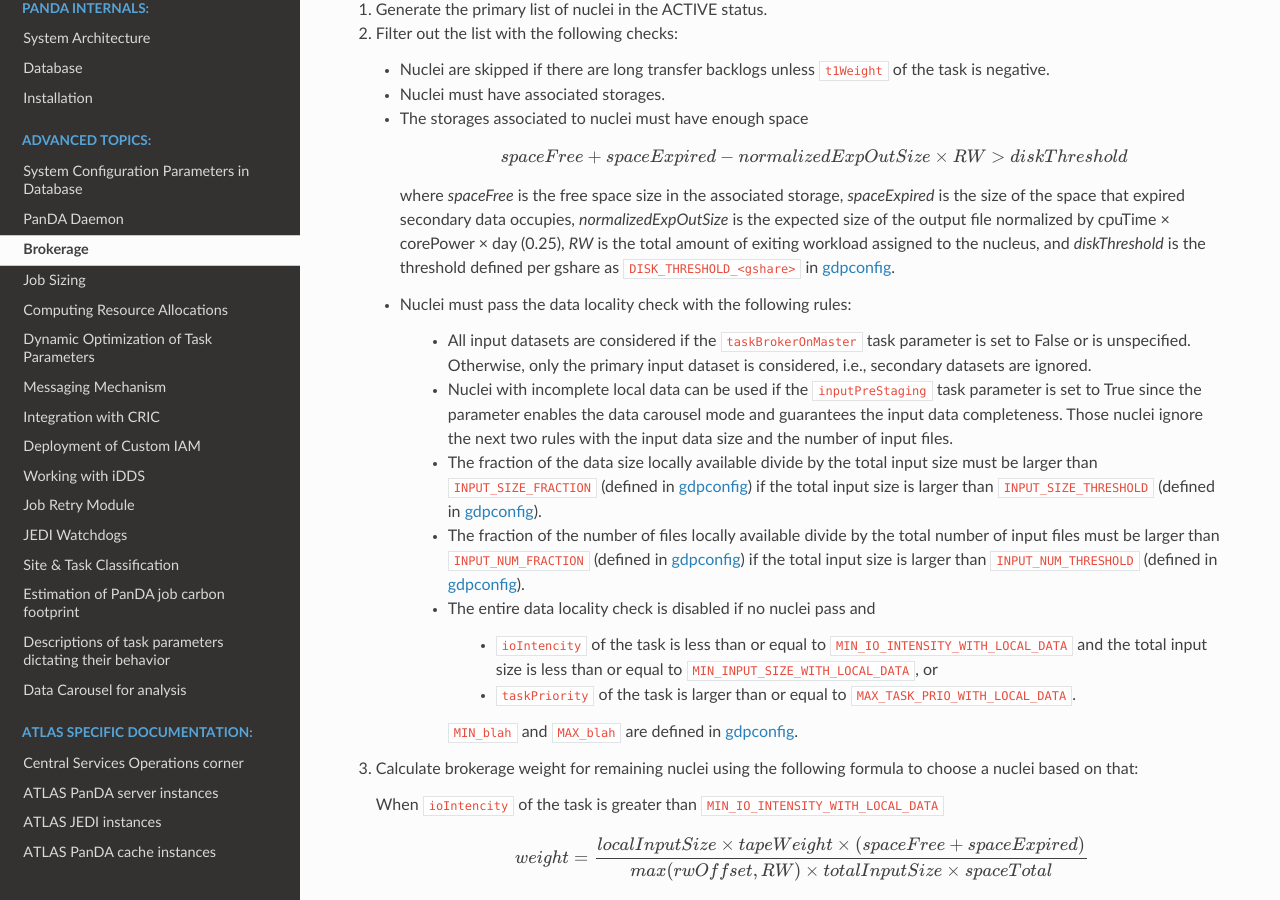
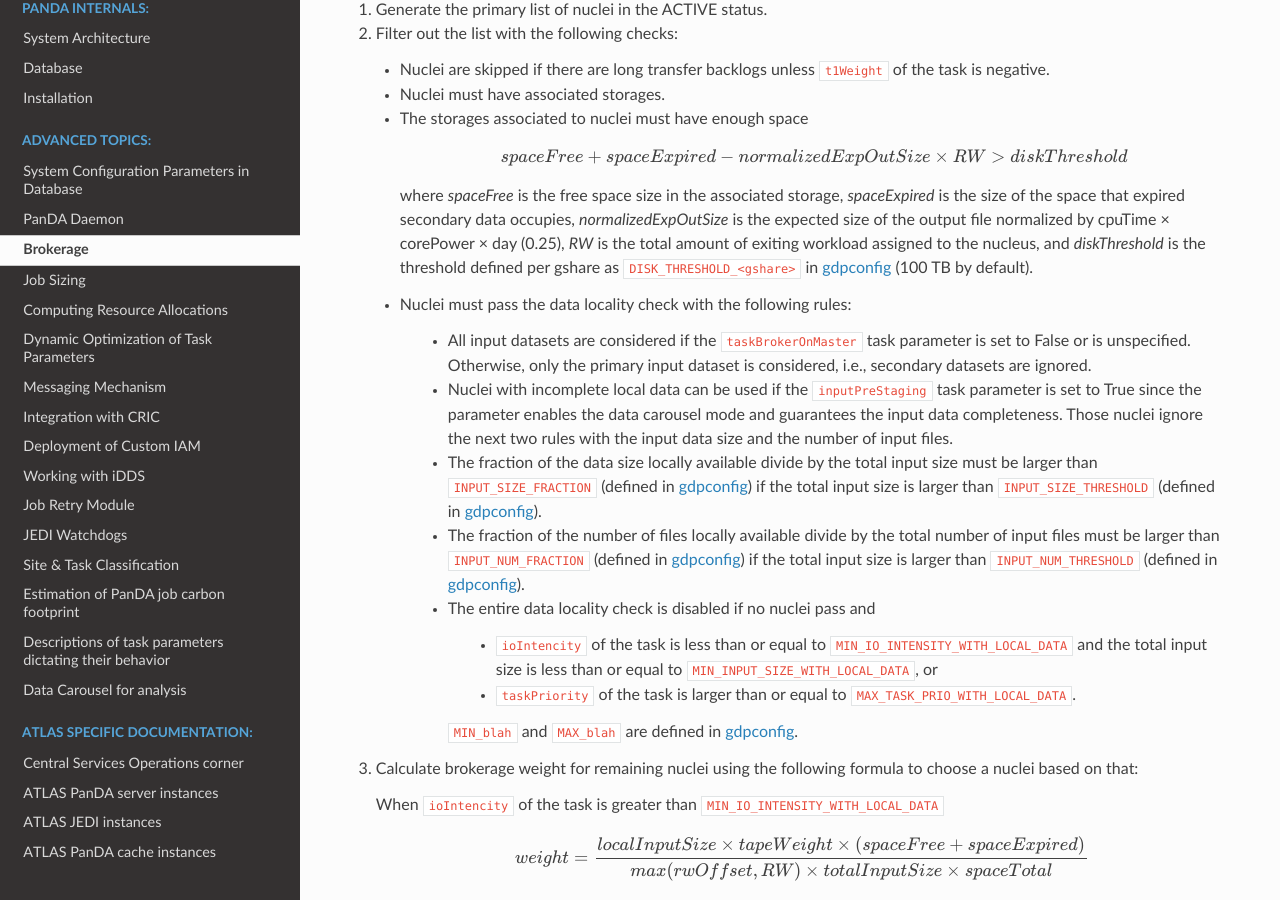
Before and after one commit to PanDAWMS/panda-docs, a Sphinx documentation site: the page built from docs/source/advanced/brokerage.rst, in a window 1280 px wide and 900 px high, scrolled down 975 px. Built offline with Sphinx 7.4.7 and the Read the Docs theme 3.1.0, drawn with Linux system fonts in a browser that asks for light colours; pages that are not in the unit, such as notebooks, are missing from menus.

Commit message:
defalt DISK_THRESHOLD

```diff
--- a/docs/source/advanced/brokerage.rst
+++ b/docs/source/advanced/brokerage.rst
@@ -51,7 +51,7 @@
      that expired secondary data occupies, *normalizedExpOutSize* is the expected size of the output file normalized
      by cpuTime :raw-html:`&times;` corePower :raw-html:`&times;` day (0.25), *RW* is the total amount
      of exiting workload assigned to the nucleus, and *diskThreshold* is the threshold defined per gshare
-     as ``DISK_THRESHOLD_<gshare>`` in :doc:`gdpconfig </advanced/gdpconfig>`.
+     as ``DISK_THRESHOLD_<gshare>`` in :doc:`gdpconfig </advanced/gdpconfig>` (100 TB by default).
 
    * Nuclei must pass the data locality check with the following rules:
 
```
